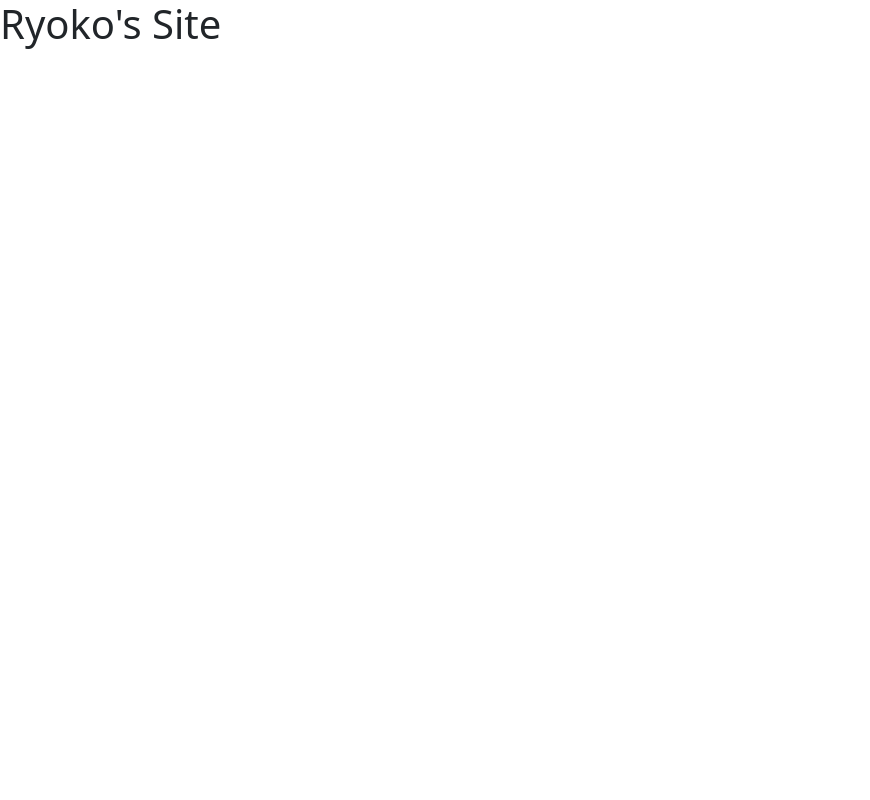
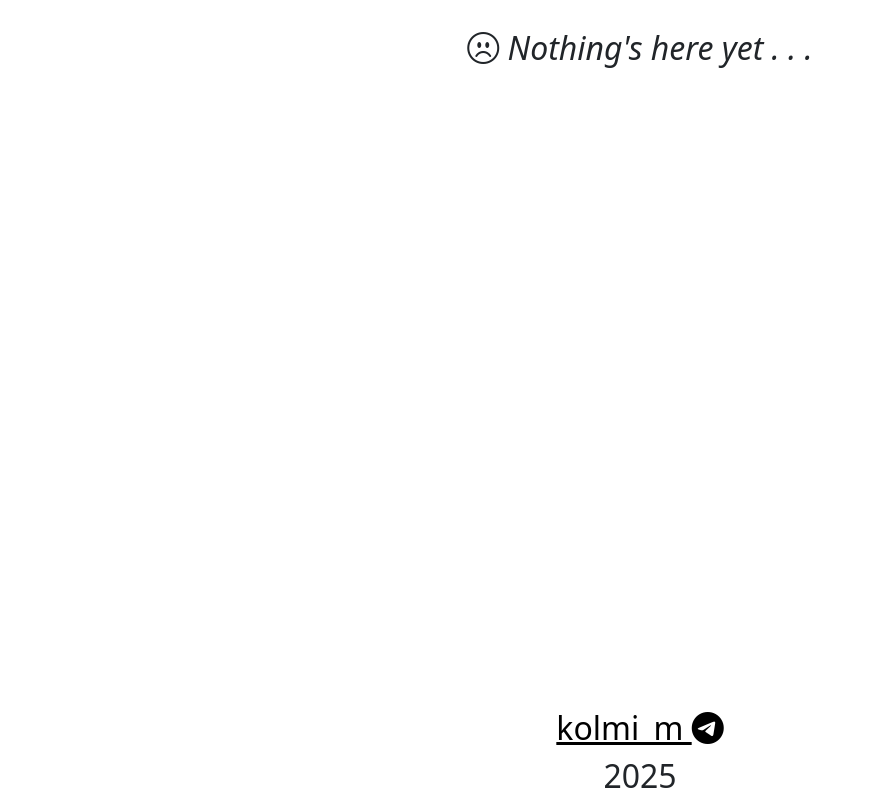
Before and after one commit to ryoko7/ryoko7.github.io, a plain HTML site: page index.html in a window 1280 px wide. Shown: the whole page, without its empty margins (0-870 px from the left). Drawn offline with nearby package versions, Linux system fonts and the light colour scheme.

Commit message:
softer note that nothing is here + contact

```diff
--- a/index.html
+++ b/index.html
@@ -6,9 +6,19 @@
     <meta name="viewport" content="width=device-width, initial-scale=1.0">
     <link rel="stylesheet" href="https://cdn.jsdelivr.net/npm/bootstrap@5.3.8/dist/css/bootstrap.min.css" integrity="sha384-sRIl4kxILFvY47J16cr9ZwB07vP4J8+LH7qKQnuqkuIAvNWLzeN8tE5YBujZqJLB" crossorigin="anonymous">
     <link rel="stylesheet" href="https://cdn.jsdelivr.net/npm/bootstrap-icons@1.13.1/font/bootstrap-icons.min.css">
-    <title>Document</title>
+    <title>Untitled</title>
 </head>
 <body>
-    <h1>Ryoko's Site</h1>
+    <main class="text-center">
+        <div class="fs-2 mb-3 mt-4">
+            <i class="bi bi-emoji-frown"></i>
+            <em>Nothing's here yet . . .</em>
+        </div>
+    </main>
+    <footer class="fs-2 text-center fixed-bottom">
+        <a class="link-body-emphasis link-opacity-50-hover" href="https://t.me/kolmi_m">kolmi_m <i class="bi bi-telegram"></i></a>
+        <br>
+        2025
+    </footer>
 </body>
 </html>
```
